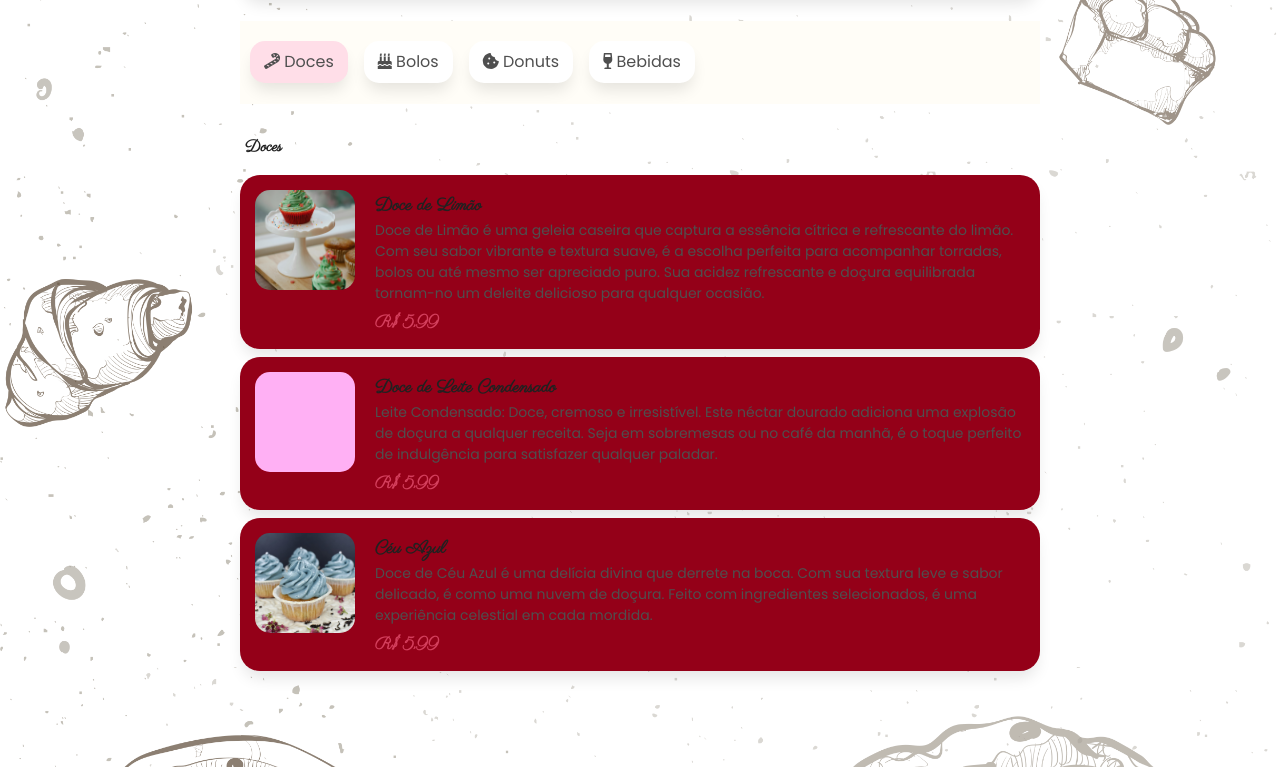
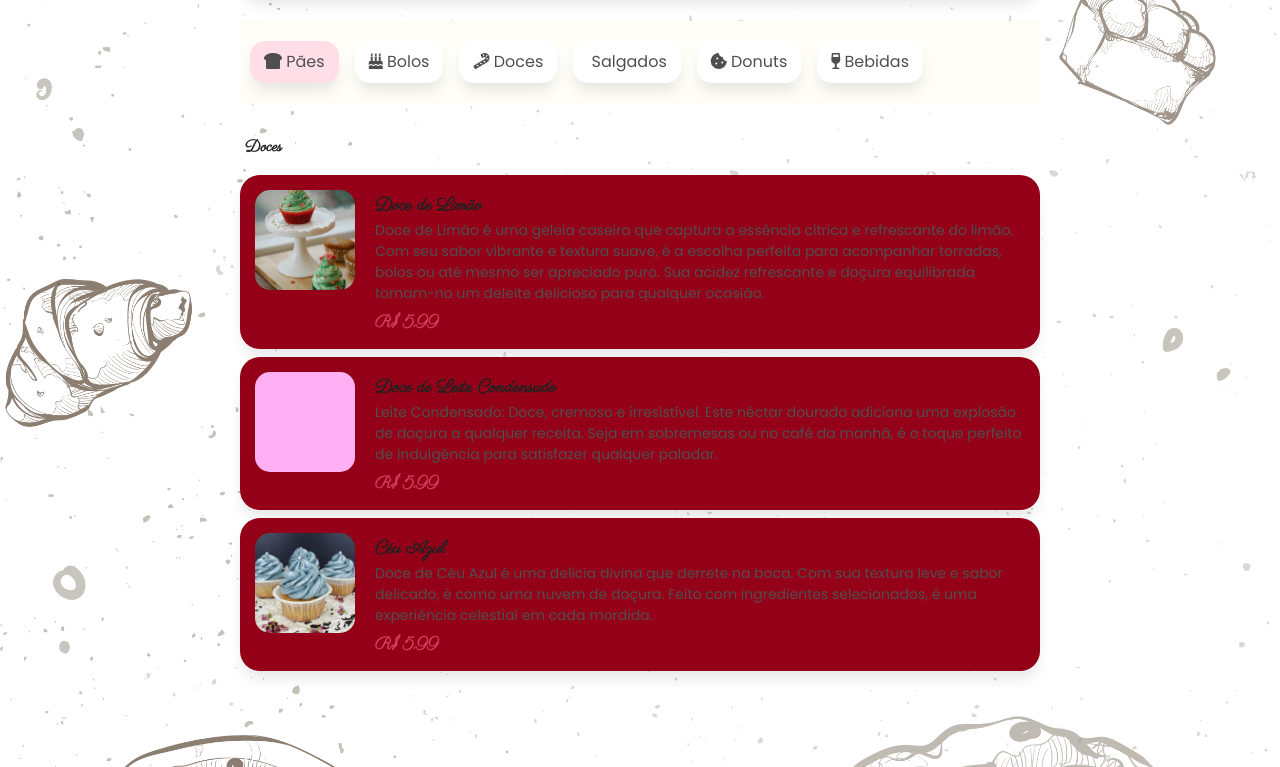
Before and after one commit to pocaya30/delivery-project, a plain HTML site: page index.html in a window 1280 px wide. Shown: the part 181-948 px from the top of the page. Drawn offline with Linux system fonts and the light colour scheme.

Commit message:
atualizações

```diff
--- a/index.html
+++ b/index.html
@@ -40,12 +40,23 @@
     <section class="categoria width-fix mt-4">
         <div class="container-menu" id="listaCategorias">
 
+
             <a href="#" class="item-categoria btn btn-white btn-sm mb-3 me-3 active">
-                <i class="fas fa-candy-cane"></i></i>&nbsp;Doces
+                <i class="fas fa-solid fa-bread-slice"></i></i>&nbsp;Pães
             </a>
 
             <a href="#" class="item-categoria btn btn-white btn-sm mb-3 me-3">
                 <i class="fas fa-birthday-cake"></i>&nbsp;Bolos
+            </a>
+
+            <a href="#" class="item-categoria btn btn-white btn-sm mb-3 me-3">
+                <i class=" fas fa-solid fa-candy-cane"></i></i>&nbsp;Doces
+            </a>
+
+
+
+            <a href="#" class="item-categoria btn btn-white btn-sm mb-3 me-3">
+                <i class="fas "></i>&nbsp;Salgados
             </a>
 
             <a href="#" class="item-categoria btn btn-white btn-sm mb-3 me-3">
```
Also changed, not shown: img/backgraud.png (deleted).
